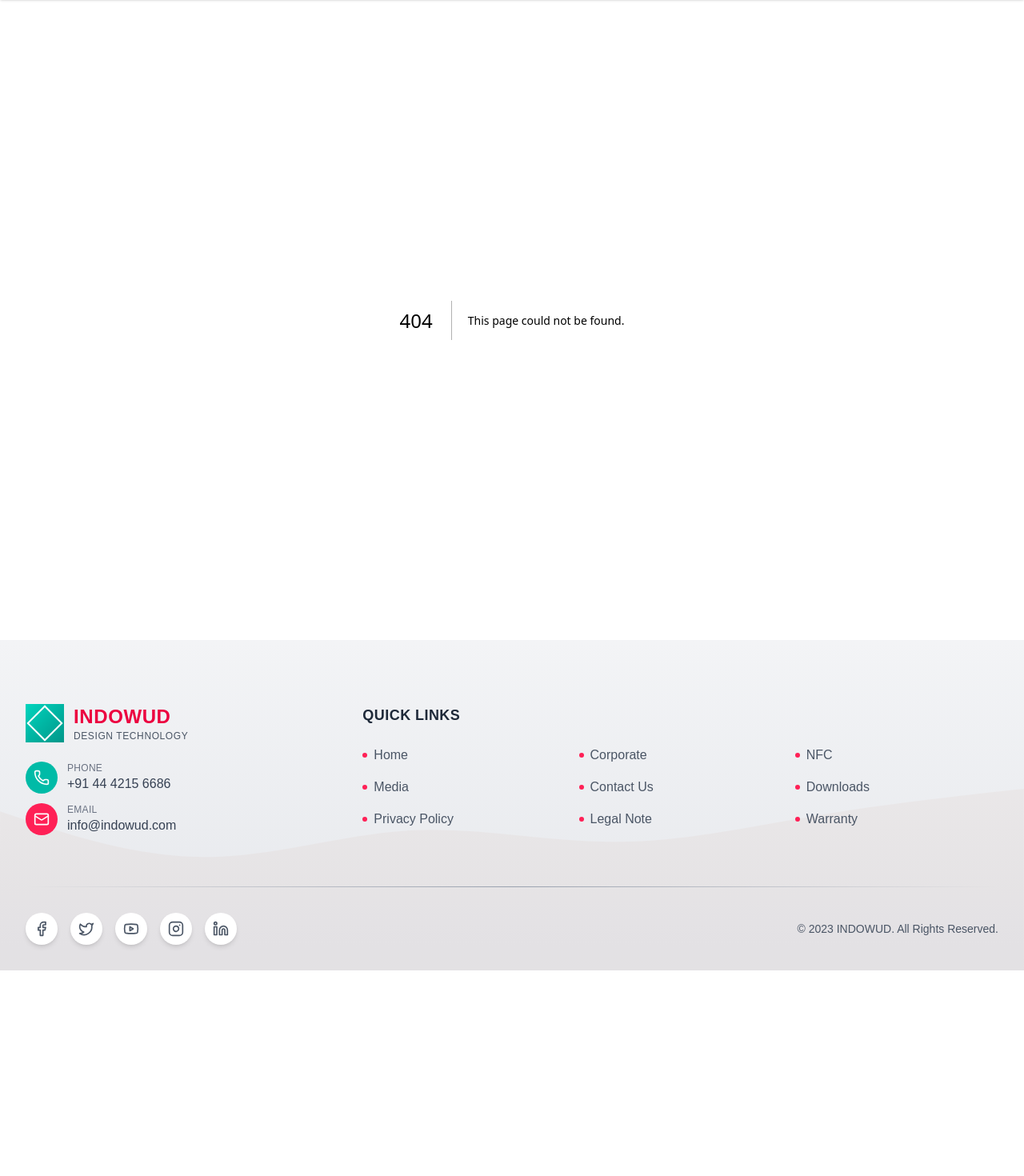
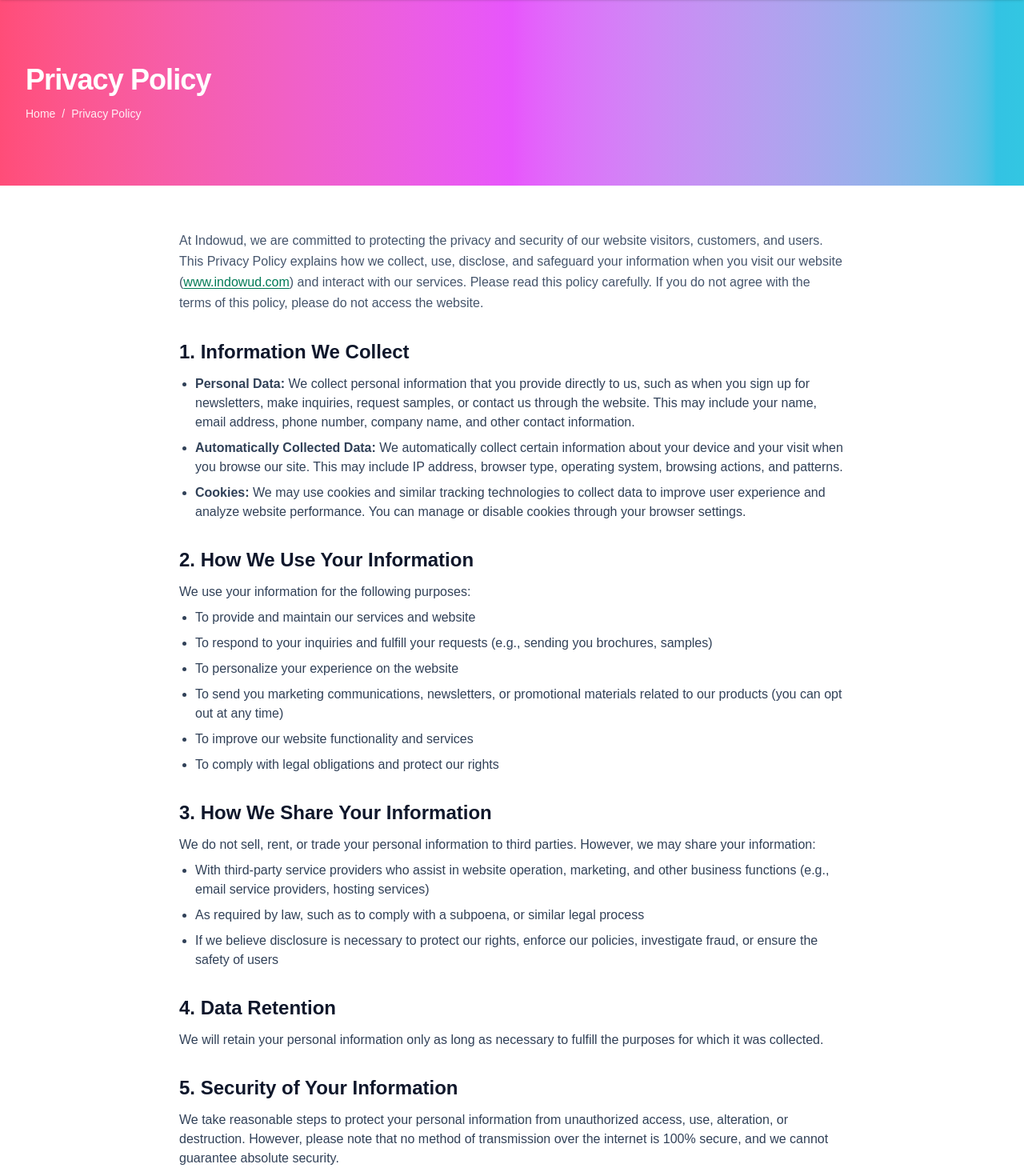
Before and after one commit to Monil072718/indowud, a Next.js app: page /quick-links/privacy-policy in a window 1280 px wide. Before the commit this address had no page. Shown: the part 80-1550 px from the top of the page at 80% size. Before the commit the page ends 1293 px from the top, so only its background shows below. Built offline with nearby package versions, Linux system fonts and the light colour scheme.

Commit message:
In footer add links of pages

```diff
--- /dev/null
+++ b/src/app/quick-links/privacy-policy/page.tsx
@@ -0,0 +1,170 @@
+// app/privacy-policy/page.tsx
+import type { Metadata } from "next";
+import Link from "next/link";
+
+// Optional SEO
+export const metadata: Metadata = {
+  title: "Privacy Policy | Indowud",
+  description:
+    "Learn how Indowud collects, uses, and protects your personal information. Read our Privacy Policy for details on data handling, rights, and contacts.",
+};
+
+export default function PrivacyPolicyPage() {
+  return (
+    <main className="min-h-screen bg-white">
+      {/* Hero / Breadcrumb */}
+      <section className="relative isolate overflow-hidden">
+        <div className="absolute inset-0 bg-gradient-to-r from-rose-500 via-fuchsia-500 to-cyan-500 opacity-80" />
+        <div className="relative mx-auto max-w-7xl px-4 sm:px-6 lg:px-8 py-16 sm:py-20">
+          <h1 className="text-3xl sm:text-4xl font-bold tracking-tight text-white">Privacy Policy</h1>
+          <nav className="mt-3 text-sm text-white/90">
+            <ol className="flex flex-wrap items-center gap-2">
+              <li>
+                <Link href="/" className="hover:underline">Home</Link>
+              </li>
+              <li aria-hidden="true">/</li>
+              <li className="text-white/90">Privacy Policy</li>
+            </ol>
+          </nav>
+        </div>
+      </section>
+
+      {/* Content */}
+      <section className="mx-auto max-w-4xl px-4 sm:px-6 lg:px-8 py-10 sm:py-14">
+        <p className="text-slate-600 leading-relaxed">
+          At Indowud, we are committed to protecting the privacy and security of our website visitors, customers, and users.
+          This Privacy Policy explains how we collect, use, disclose, and safeguard your information when you visit our
+          website (<Link href="https://www.indowud.com" className="text-emerald-700 underline underline-offset-2" target="_blank">www.indowud.com</Link>)
+          and interact with our services. Please read this policy carefully. If you do not agree with the terms of this policy,
+          please do not access the website.
+        </p>
+
+        {/* 1. Information We Collect */}
+        <Section>
+          <H2>1. Information We Collect</H2>
+          <ul className="list-disc pl-5 space-y-2 text-slate-700">
+            <li>
+              <b>Personal Data:</b> We collect personal information that you provide directly to us, such as when you sign up for newsletters,
+              make inquiries, request samples, or contact us through the website. This may include your name, email address, phone number,
+              company name, and other contact information.
+            </li>
+            <li>
+              <b>Automatically Collected Data:</b> We automatically collect certain information about your device and your visit when you browse
+              our site. This may include IP address, browser type, operating system, browsing actions, and patterns.
+            </li>
+            <li>
+              <b>Cookies:</b> We may use cookies and similar tracking technologies to collect data to improve user experience and analyze
+              website performance. You can manage or disable cookies through your browser settings.
+            </li>
+          </ul>
+        </Section>
+
+        {/* 2. How We Use Your Information */}
+        <Section>
+          <H2>2. How We Use Your Information</H2>
+          <p className="text-slate-700">We use your information for the following purposes:</p>
+          <ul className="mt-2 list-disc pl-5 space-y-2 text-slate-700">
+            <li>To provide and maintain our services and website</li>
+            <li>To respond to your inquiries and fulfill your requests (e.g., sending you brochures, samples)</li>
+            <li>To personalize your experience on the website</li>
+            <li>To send you marketing communications, newsletters, or promotional materials related to our products (you can opt out at any time)</li>
+            <li>To improve our website functionality and services</li>
+            <li>To comply with legal obligations and protect our rights</li>
+          </ul>
+        </Section>
+
+        {/* 3. How We Share Your Information */}
+        <Section>
+          <H2>3. How We Share Your Information</H2>
+          <p className="text-slate-700">
+            We do not sell, rent, or trade your personal information to third parties. However, we may share your information:
+          </p>
+          <ul className="mt-2 list-disc pl-5 space-y-2 text-slate-700">
+            <li>With third-party service providers who assist in website operation, marketing, and other business functions (e.g., email service providers, hosting services)</li>
+            <li>As required by law, such as to comply with a subpoena, or similar legal process</li>
+            <li>If we believe disclosure is necessary to protect our rights, enforce our policies, investigate fraud, or ensure the safety of users</li>
+          </ul>
+        </Section>
+
+        {/* 4. Data Retention */}
+        <Section>
+          <H2>4. Data Retention</H2>
+          <p className="text-slate-700">
+            We will retain your personal information only as long as necessary to fulfill the purposes for which it was collected.
+          </p>
+        </Section>
+
+        {/* 5. Security */}
+        <Section>
+          <H2>5. Security of Your Information</H2>
+          <p className="text-slate-700">
+            We take reasonable steps to protect your personal information from unauthorized access, use, alteration, or destruction.
+            However, please note that no method of transmission over the internet is 100% secure, and we cannot guarantee absolute security.
+          </p>
+        </Section>
+
+        {/* 6. Your Rights */}
+        <Section>
+          <H2>6. Your Rights</H2>
+          <p className="text-slate-700">
+            Depending on your location, you may have the right to access, correct, delete, or restrict the processing of your personal
+            information. You may also object to the processing of your data and request data portability. To exercise these rights,
+            please contact us using the details below.
+          </p>
+        </Section>
+
+        {/* 7. Third-Party Links */}
+        <Section>
+          <H2>7. Third-Party Links</H2>
+          <p className="text-slate-700">
+            Our website may contain links to third-party websites. We are not responsible for the privacy practices or the content of these
+            websites. We encourage you to read their privacy policies before providing any personal information.
+          </p>
+        </Section>
+
+        {/* 8. Changes */}
+        <Section>
+          <H2>8. Changes to This Privacy Policy</H2>
+          <p className="text-slate-700">
+            We may update this Privacy Policy from time to time to reflect changes in our practices or for other operational, legal, or
+            regulatory reasons. We will notify you of any changes by posting the new policy on our website.
+          </p>
+        </Section>
+
+        {/* 9. Contact Us */}
+        <Section>
+          <H2>9. Contact Us</H2>
+          <p className="text-slate-700">
+            If you have any questions or concerns about this Privacy Policy or how we handle your personal information, please contact us at:
+          </p>
+          <div className="mt-3 rounded-lg border border-slate-200 bg-slate-50 p-4 text-slate-800">
+            <p>
+              <span className="font-semibold">Email:</span>{" "}
+              <Link href="mailto:info@indowud.com" className="text-emerald-700 underline underline-offset-2">
+                info@indowud.com
+              </Link>
+            </p>
+            <p className="mt-1">
+              <span className="font-semibold">Phone:</span>{" "}
+              <Link href="tel:+914442158586" className="text-emerald-700 underline underline-offset-2">
+                +91-44-4215 8586
+              </Link>
+            </p>
+          </div>
+        </Section>
+
+        <p className="mt-8 text-sm text-slate-500">
+          This privacy policy is effective as of <b>1 October 2024</b>.
+        </p>
+      </section>
+    </main>
+  );
+}
+
+/* ---------------- small helpers ---------------- */
+function Section({ children }: { children: React.ReactNode }) {
+  return <section className="mt-8">{children}</section>;
+}
+function H2({ children }: { children: React.ReactNode }) {
+  return <h2 className="text-xl sm:text-2xl font-semibold text-slate-900 mb-3">{children}</h2>;
+}
--- a/src/components/common/Footer.tsx
+++ b/src/components/common/Footer.tsx
@@ -6,12 +6,12 @@ import { Facebook, Twitter, Youtube, Instagram, Linkedin, Phone, Mail } from "lu
 export default function Footer() {
   const footerLinks = [
     { title: "Home", href: "/" },
-    { title: "Corporate", href: "#" },
-    { title: "NFC", href: "#" },
-    { title: "Media", href: "#" },
+    { title: "Corporate", href: "/corporate/chairman-message" },
+    { title: "NFC", href: "/nfc/whynfc" },
+    { title: "Media", href: "/media/video" },
     { title: "Contact Us", href: "/contact" },
     { title: "Downloads", href: "#" },
-    { title: "Privacy Policy", href: "#" },
+    { title: "Privacy Policy", href: "/quick-links/privacy-policy" },
     { title: "Legal Note", href: "#" },
     { title: "Warranty", href: "#" }
   ];
```
